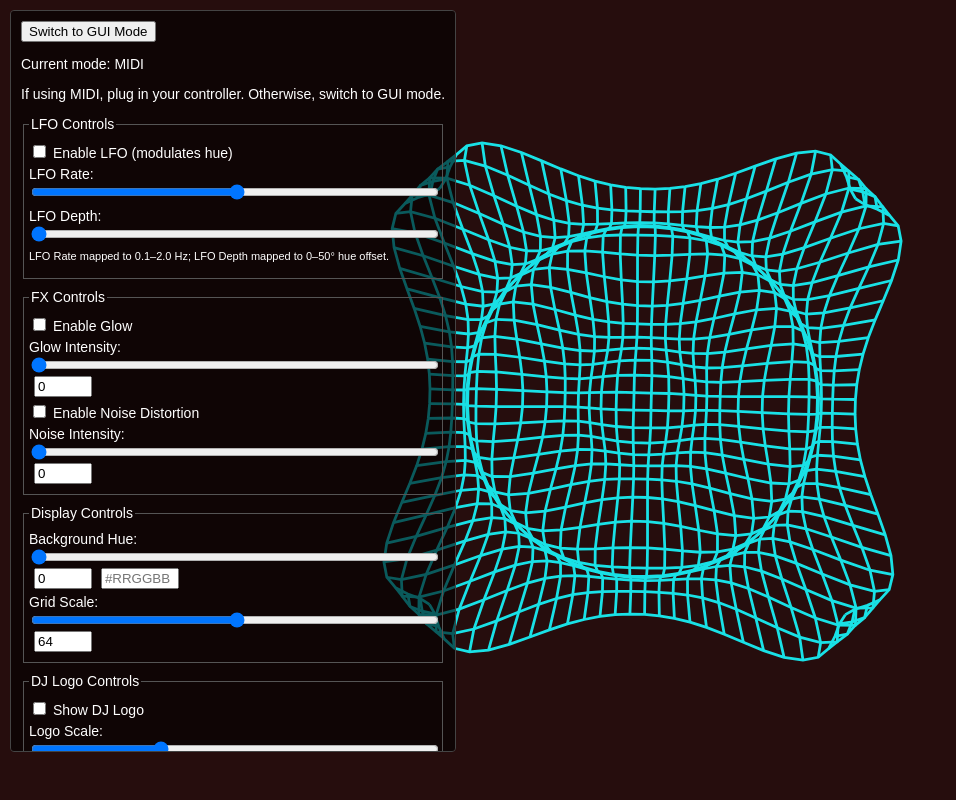
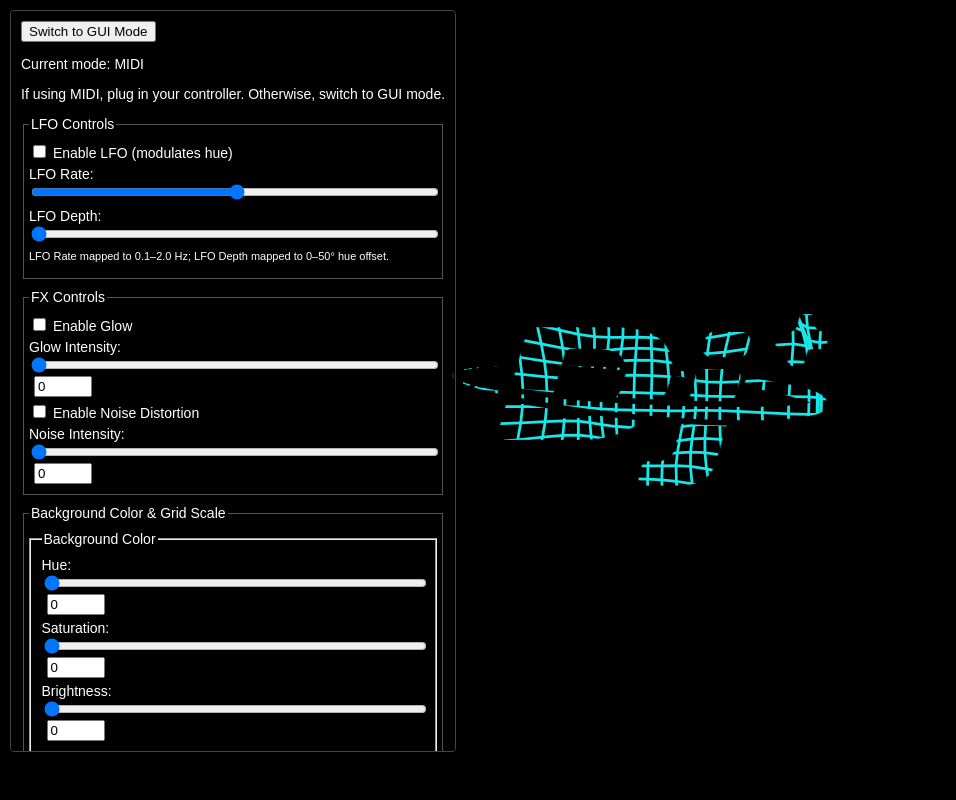
Before and after one commit to itserastus/grid, a plain HTML site: page index.html in a window 1280 px wide. Shown: the whole page, without its empty margins (0-956 px from the left). Drawn offline with Linux system fonts and the light colour scheme; animation ran at ten frames a second.

Commit message:
index.html

```diff
--- a/index.html
+++ b/index.html
@@ -5,7 +5,7 @@
   <title>Pulsing Retro Wireframe + DJ Logo</title>
   <style>
     /* Fill the screen with a black background */
-    body { margin: 0; overflow: hidden; background: #333333; }
+    body { margin: 0; overflow: hidden; background: black; }
     canvas { display: block; }
 
     /* Control panel overlay */
@@ -43,7 +43,7 @@
 
     <!-- GUI controls: hidden by default (only shown in GUI mode) -->
     <div id="guiControls" style="display: none;">
-      <!-- The usual 8 CC parameters -->
+      <!-- Other parameters here... -->
       <label>Wave Speed (CC35):
         <input type="range" id="waveSpeedSlider" min="0" max="127" value="64">
         <input type="number" id="waveSpeedInput" min="0" max="127" value="64" style="width:50px; margin-left:5px;">
@@ -72,13 +72,24 @@
         <input type="range" id="yOffsetSlider" min="0" max="127" value="64">
         <input type="number" id="yOffsetInput" min="0" max="127" value="64" style="width:50px; margin-left:5px;">
       </label>
-      <label>Base Hue (CC42):
-        <input type="range" id="hueSlider" min="0" max="127" value="64">
-        <input type="number" id="hueInput" min="0" max="127" value="64" style="width:50px; margin-left:5px;">
-        <input type="text" id="hueHexInput" placeholder="#RRGGBB" style="width:70px; margin-left:5px;">
-      </label>
+      <!-- Replacing the single Hue slider with 3 knobs for grid (base) color -->
+      <fieldset style="margin: 5px 0;">
+        <legend>Grid Color (CC42)</legend>
+        <label>Hue:
+          <input type="range" id="baseHueSlider" min="0" max="360" value="180">
+          <input type="number" id="baseHueInput" min="0" max="360" value="180" style="width:50px; margin-left:5px;">
+        </label>
+        <label>Saturation:
+          <input type="range" id="baseSatSlider" min="0" max="100" value="80">
+          <input type="number" id="baseSatInput" min="0" max="100" value="80" style="width:50px; margin-left:5px;">
+        </label>
+        <label>Brightness:
+          <input type="range" id="baseLightSlider" min="0" max="100" value="50">
+          <input type="number" id="baseLightInput" min="0" max="100" value="50" style="width:50px; margin-left:5px;">
+        </label>
+      </fieldset>
     </div>
-    <!-- LFO controls (always shown) -->
+    <!-- LFO Controls (always shown) -->
     <fieldset style="margin-top: 10px; border: 1px solid #555; padding: 5px;">
       <legend>LFO Controls</legend>
       <label><input type="checkbox" id="lfoEnabled"> Enable LFO (modulates hue)</label>
@@ -106,14 +117,24 @@
         <input type="number" id="noiseIntensityInput" min="0" max="20" value="0" style="width:50px; margin-left:5px;">
       </label>
     </fieldset>
-    <!-- Display Controls -->
+    <!-- Display Controls: Background Color & Grid Scale -->
     <fieldset style="margin-top: 10px; border: 1px solid #555; padding: 5px;">
-      <legend>Display Controls</legend>
-      <label>Background Hue:
-        <input type="range" id="bgHueSlider" min="0" max="127" value="0">
-        <input type="number" id="bgHueInput" min="0" max="127" value="0" style="width:50px; margin-left:5px;">
-        <input type="text" id="bgHueHexInput" placeholder="#RRGGBB" style="width:70px; margin-left:5px;">
-      </label>
+      <legend>Background Color & Grid Scale</legend>
+      <fieldset style="margin: 5px 0;">
+        <legend>Background Color</legend>
+        <label>Hue:
+          <input type="range" id="bgHueSlider" min="0" max="360" value="0">
+          <input type="number" id="bgHueInput" min="0" max="360" value="0" style="width:50px; margin-left:5px;">
+        </label>
+        <label>Saturation:
+          <input type="range" id="bgSatSlider" min="0" max="100" value="0">
+          <input type="number" id="bgSatInput" min="0" max="100" value="0" style="width:50px; margin-left:5px;">
+        </label>
+        <label>Brightness:
+          <input type="range" id="bgLightSlider" min="0" max="100" value="0">
+          <input type="number" id="bgLightInput" min="0" max="100" value="0" style="width:50px; margin-left:5px;">
+        </label>
+      </fieldset>
       <label>Grid Scale:
         <input type="range" id="gridScaleSlider" min="0" max="127" value="64">
         <input type="number" id="gridScaleInput" min="0" max="127" value="64" style="width:50px; margin-left:5px;">
@@ -122,17 +143,17 @@
     <!-- DJ Logo Controls -->
     <fieldset style="margin-top: 10px; border: 1px solid #555; padding: 5px;">
       <legend>DJ Logo Controls</legend>
-      <label><input type="checkbox" id="logoEnabled"> Show DJ Logo</label>
+      <label><input type="checkbox" id="logoEnabled" checked> Show DJ Logo</label>
       <label>Logo Scale:
-        <input type="range" id="logoScaleSlider" min="10" max="300" value="100">
-        <input type="number" id="logoScaleInput" min="10" max="300" value="100" style="width:50px; margin-left:5px;">
+        <input type="range" id="logoScaleSlider" min="10" max="300" value="50">
+        <input type="number" id="logoScaleInput" min="10" max="300" value="50" style="width:50px; margin-left:5px;">
       </label>
       <label>Logo Alpha:
         <input type="range" id="logoAlphaSlider" min="0" max="1" step="0.01" value="1">
         <input type="number" id="logoAlphaInput" min="0" max="1" step="0.01" value="1" style="width:50px; margin-left:5px;">
       </label>
       <label>Use as Mask:
-        <input type="checkbox" id="logoMask">
+        <input type="checkbox" id="logoMask" checked>
       </label>
     </fieldset>
   </div>
@@ -150,7 +171,6 @@
     resizeCanvas();
     window.addEventListener("resize", resizeCanvas);
 
-    // If you keep the same structure from earlier:
     let controlMode = "MIDI";
     const toggleButton = document.getElementById("toggleMode");
     const guiControls = document.getElementById("guiControls");
@@ -206,14 +226,13 @@
 
     // Load DJ logo image
     const djLogo = new Image();
-    // Replace with your own file name/path
     djLogo.src = "DJLogo.png";
 
-    // The animation
+    // The animation loop
     function animate(time) {
       const t = time / 1000; // seconds
 
-      // Grab param values from GUI or MIDI
+      // Retrieve parameter values from either GUI or MIDI
       let cc35, cc36, cc37, cc38, cc39, cc40, cc41, cc42;
       if (controlMode === "GUI") {
         cc35 = parseInt(document.getElementById("waveSpeedSlider").value);
@@ -223,7 +242,7 @@
         cc39 = parseInt(document.getElementById("gridDensitySlider").value);
         cc40 = parseInt(document.getElementById("xOffsetSlider").value);
         cc41 = parseInt(document.getElementById("yOffsetSlider").value);
-        cc42 = parseInt(document.getElementById("hueSlider").value);
+        cc42 = 64; // Not used now since grid color is from separate controls
       } else {
         cc35 = midiCCValues[35] !== undefined ? midiCCValues[35] : 64;
         cc36 = midiCCValues[36] !== undefined ? midiCCValues[36] : 64;
@@ -232,7 +251,7 @@
         cc39 = midiCCValues[39] !== undefined ? midiCCValues[39] : 64;
         cc40 = midiCCValues[40] !== undefined ? midiCCValues[40] : 64;
         cc41 = midiCCValues[41] !== undefined ? midiCCValues[41] : 64;
-        cc42 = midiCCValues[42] !== undefined ? midiCCValues[42] : 64;
+        cc42 = 64;
       }
 
       const waveSpeed    = mapRange(cc35, 0, 127, 0.5, 3.0);
@@ -242,59 +261,52 @@
       const gridDensity  = Math.floor(mapRange(cc39, 0, 127, 10, 50));
       const xOffset      = mapRange(cc40, 0, 127, -canvas.width / 4, canvas.width / 4);
       const yOffset      = mapRange(cc41, 0, 127, -canvas.height / 4, canvas.height / 4);
-      let baseHue        = mapRange(cc42, 0, 127, 0, 360);
 
-      // LFO
+      // LFO for grid color modulation (if enabled)
       const lfoEnabled = document.getElementById("lfoEnabled").checked;
       const lfoRateVal = parseInt(document.getElementById("lfoRateSlider").value);
       const lfoDepthVal = parseInt(document.getElementById("lfoDepthSlider").value);
       const lfoRate = mapRange(lfoRateVal, 0, 127, 0.1, 2.0);
       const lfoDepth = mapRange(lfoDepthVal, 0, 127, 0, 50);
+
+      // Base grid color from 3 knobs (with optional LFO modulation)
+      let baseHue = parseInt(document.getElementById("baseHueSlider").value);
+      let baseSat = parseInt(document.getElementById("baseSatSlider").value);
+      let baseLight = parseInt(document.getElementById("baseLightSlider").value);
       if (lfoEnabled) {
         baseHue = (baseHue + lfoDepth * Math.sin(t * lfoRate) + 360) % 360;
       }
+      const baseColor = `hsl(${baseHue}, ${baseSat}%, ${baseLight}%)`;
 
-      // Hue from text input
-      const hueHex = document.getElementById("hueHexInput").value.trim();
-      const useHex = hueHex !== "" && /^#([0-9A-Fa-f]{6})$/.test(hueHex);
+      // Background color from 3 knobs
+      const bgHue = parseInt(document.getElementById("bgHueSlider").value);
+      const bgSat = parseInt(document.getElementById("bgSatSlider").value);
+      const bgLight = parseInt(document.getElementById("bgLightSlider").value);
+      const bgColor = `hsl(${bgHue}, ${bgSat}%, ${bgLight}%)`;
 
-      // Display controls
-      const bgHueVal = parseInt(document.getElementById("bgHueSlider").value);
-      const bgHueHex = document.getElementById("bgHueHexInput").value.trim();
-      const useBgHex = bgHueHex !== "" && /^#([0-9A-Fa-f]{6})$/.test(bgHueHex);
-      let bgColor;
-      if (useBgHex) {
-        bgColor = bgHueHex;
-      } else {
-        const bgHueDegrees = mapRange(bgHueVal, 0, 127, 0, 360);
-        bgColor = "hsl(" + bgHueDegrees + ", 50%, 10%)";
-      }
+      // Grid Scale
       const gridScaleVal = parseInt(document.getElementById("gridScaleSlider").value);
       const scaledGridSize = mapRange(gridScaleVal, 0, 127, 100, 800);
 
-      // Clear
+      // Clear canvas with background color
       ctx.fillStyle = bgColor;
       ctx.fillRect(0, 0, canvas.width, canvas.height);
 
-      // Stroke style
-      if (useHex) {
-        ctx.strokeStyle = hueHex;
-      } else {
-        ctx.strokeStyle = "hsl(" + baseHue + ", 80%, 50%)";
-      }
+      // Set stroke style for grid lines using base color
+      ctx.strokeStyle = baseColor;
       ctx.lineWidth = lineWidth;
 
-      // Glow
+      // Glow effect
       if (document.getElementById("glowEnabled").checked) {
         let glowIntensity = parseInt(document.getElementById("glowIntensitySlider").value);
         ctx.shadowBlur = glowIntensity;
-        ctx.shadowColor = useHex ? hueHex : "hsl(" + baseHue + ", 80%, 50%)";
+        ctx.shadowColor = baseColor;
       } else {
         ctx.shadowBlur = 0;
         ctx.shadowColor = "transparent";
       }
 
-      // Draw grid
+      // Draw grid using scaled grid size
       const gridSize = scaledGridSize;
       const halfGrid = gridSize / 2;
       const spacing = gridSize / (gridDensity - 1);
@@ -329,38 +341,29 @@
         }
       }
 
-      // If using the DJ logo as a mask, let's save the current canvas state
-      // so we can restore it after applying the mask.
+      // Draw grid lines (with or without using the DJ logo as a mask)
       let useLogoMask = document.getElementById("logoMask").checked;
       if(useLogoMask) {
-        // We'll draw the grid to an offscreen canvas first
-        // so we can then mask it with the logo.
         const offscreen = document.createElement('canvas');
         offscreen.width = canvas.width;
         offscreen.height = canvas.height;
         const offCtx = offscreen.getContext('2d');
 
-        // Fill offscreen with transparent
         offCtx.clearRect(0, 0, offscreen.width, offscreen.height);
-
-        // Copy current stroke style & lineWidth to offscreen context
         offCtx.strokeStyle = ctx.strokeStyle;
         offCtx.lineWidth = ctx.lineWidth;
         offCtx.shadowBlur = ctx.shadowBlur;
         offCtx.shadowColor = ctx.shadowColor;
 
-        // Draw the grid lines onto the offscreen canvas
         drawGridLines(offCtx, gridPoints, gridDensity);
 
-        // Now apply the mask by drawing the logo with globalCompositeOperation = 'destination-in'
         if(djLogo.complete) {
           offCtx.save();
-          const logoScaleSliderVal = parseInt(document.getElementById('logoScaleSlider').value);
+          const logoScaleVal = parseInt(document.getElementById('logoScaleSlider').value);
           const logoAlpha = parseFloat(document.getElementById('logoAlphaSlider').value);
 
-          // We'll place the logo roughly centered
-          let logoWidth = djLogo.width * (logoScaleSliderVal / 100);
-          let logoHeight = djLogo.height * (logoScaleSliderVal / 100);
+          let logoWidth = djLogo.width * (logoScaleVal / 100);
+          let logoHeight = djLogo.height * (logoScaleVal / 100);
           let logoX = (offscreen.width - logoWidth) / 2;
           let logoY = (offscreen.height - logoHeight) / 2;
 
@@ -369,23 +372,20 @@
           offCtx.drawImage(djLogo, logoX, logoY, logoWidth, logoHeight);
           offCtx.restore();
         }
-
-        // Finally, draw the result onto the main canvas
         ctx.drawImage(offscreen, 0, 0);
 
       } else {
-        // Not using a mask, just draw directly to main canvas
         drawGridLines(ctx, gridPoints, gridDensity);
       }
 
-      // If we want to simply overlay the DJ logo (without masking):
+      // Overlay DJ Logo if enabled (and not used as mask)
       let logoEnabled = document.getElementById("logoEnabled").checked;
       if(logoEnabled && !useLogoMask && djLogo.complete) {
-        let logoScaleSliderVal = parseInt(document.getElementById("logoScaleSlider").value);
+        let logoScaleVal = parseInt(document.getElementById("logoScaleSlider").value);
         let logoAlpha = parseFloat(document.getElementById("logoAlphaSlider").value);
 
-        let logoWidth = djLogo.width * (logoScaleSliderVal / 100);
-        let logoHeight = djLogo.height * (logoScaleSliderVal / 100);
+        let logoWidth = djLogo.width * (logoScaleVal / 100);
+        let logoHeight = djLogo.height * (logoScaleVal / 100);
         let logoX = (canvas.width - logoWidth) / 2;
         let logoY = (canvas.height - logoHeight) / 2;
 
@@ -398,9 +398,7 @@
       requestAnimationFrame(animate);
     }
 
-    // Helper function: draw horizontal & vertical lines from gridPoints
     function drawGridLines(context, gridPts, density) {
-      // Horizontal lines
       for (let i = 0; i < density; i++) {
         context.beginPath();
         for (let j = 0; j < density; j++) {
@@ -413,7 +411,6 @@
         context.stroke();
       }
 
-      // Vertical lines
       for (let j = 0; j < density; j++) {
         context.beginPath();
         for (let i = 0; i < density; i++) {
@@ -427,7 +424,6 @@
       }
     }
 
-    // Sync function
     function syncSliderAndInput(sliderId, inputId) {
       const slider = document.getElementById(sliderId);
       const input = document.getElementById(inputId);
@@ -435,7 +431,7 @@
       input.addEventListener('input', () => { slider.value = input.value; });
     }
 
-    // Sync existing controls
+    // Sync controls for all new knobs
     syncSliderAndInput('waveSpeedSlider', 'waveSpeedInput');
     syncSliderAndInput('waveAmpSlider', 'waveAmpInput');
     syncSliderAndInput('lineWidthSlider', 'lineWidthInput');
@@ -443,12 +439,15 @@
     syncSliderAndInput('gridDensitySlider', 'gridDensityInput');
     syncSliderAndInput('xOffsetSlider', 'xOffsetInput');
     syncSliderAndInput('yOffsetSlider', 'yOffsetInput');
-    syncSliderAndInput('hueSlider', 'hueInput');
+    syncSliderAndInput('baseHueSlider', 'baseHueInput');
+    syncSliderAndInput('baseSatSlider', 'baseSatInput');
+    syncSliderAndInput('baseLightSlider', 'baseLightInput');
     syncSliderAndInput('glowIntensitySlider', 'glowIntensityInput');
     syncSliderAndInput('noiseIntensitySlider', 'noiseIntensityInput');
     syncSliderAndInput('bgHueSlider', 'bgHueInput');
+    syncSliderAndInput('bgSatSlider', 'bgSatInput');
+    syncSliderAndInput('bgLightSlider', 'bgLightInput');
     syncSliderAndInput('gridScaleSlider', 'gridScaleInput');
-    // New DJ Logo controls
     syncSliderAndInput('logoScaleSlider', 'logoScaleInput');
     syncSliderAndInput('logoAlphaSlider', 'logoAlphaInput');
 
```
